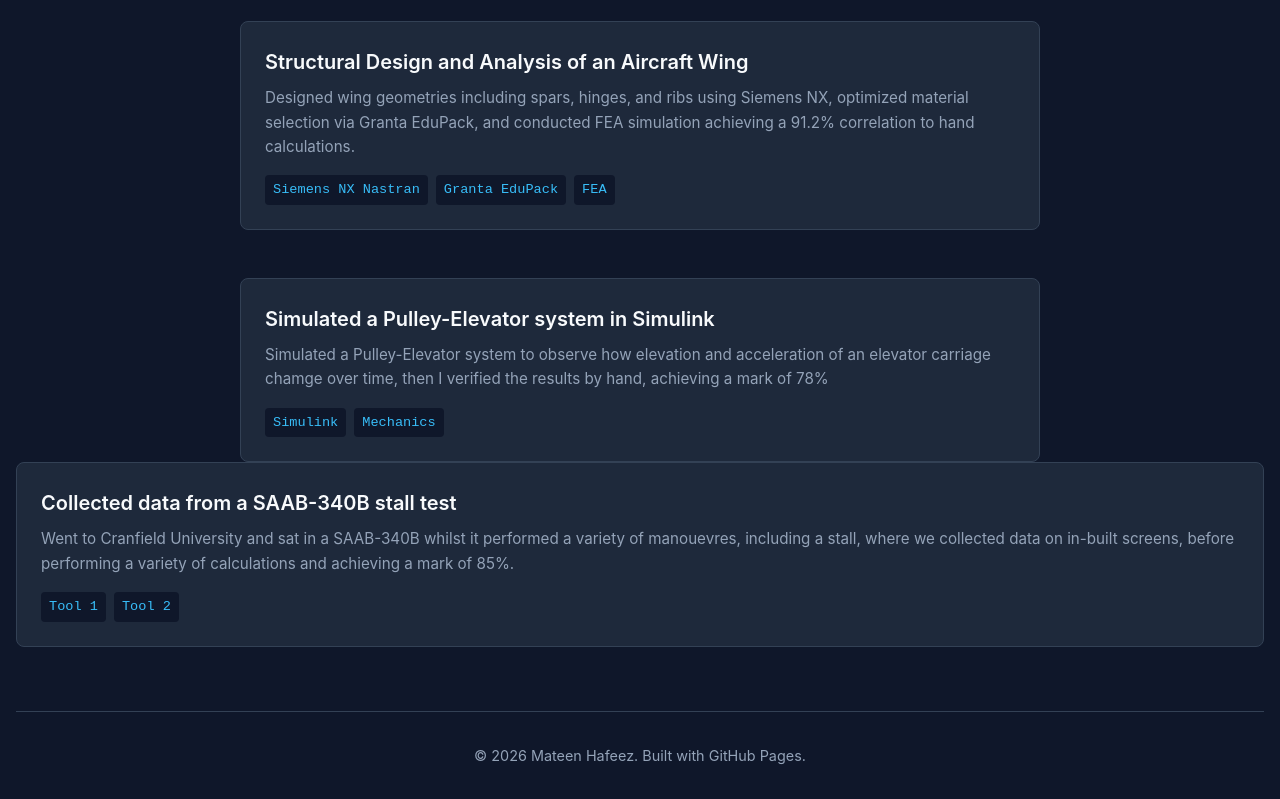
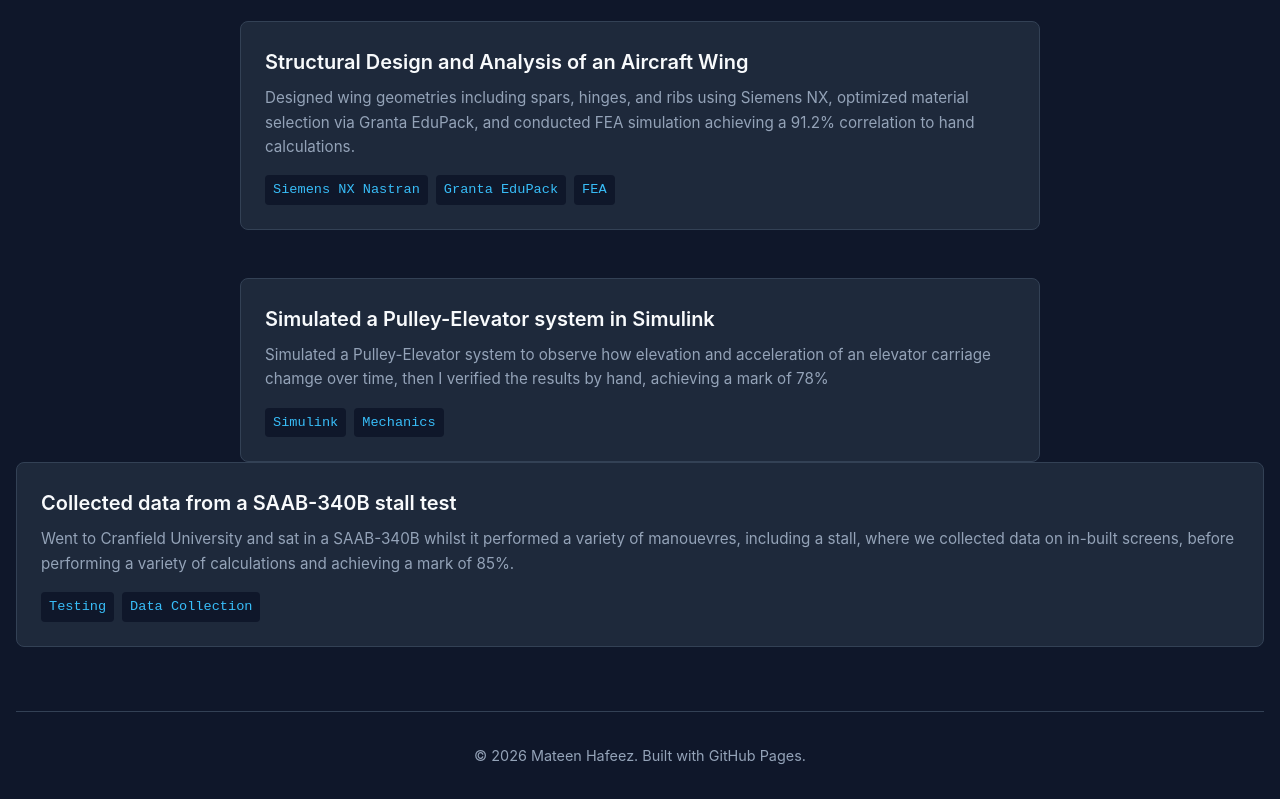
Before and after one commit to MateenHafeez/Portfolio, a plain HTML site: page index.html in a window 1280 px wide. Shown: the part 1055-1854 px from the top of the page. Drawn offline with Linux system fonts and the light colour scheme.

Commit message:
Update tech stack tags in project card

```diff
--- a/index.html
+++ b/index.html
@@ -212,8 +212,8 @@
                     <div class="project-title">Collected data from a SAAB-340B stall test</div>
                     <p class="project-desc">Went to Cranfield University and sat in a SAAB-340B whilst it performed a variety of manouevres, including a stall, where we collected data on in-built screens, before performing a variety of calculations and achieving a mark of 85%.</p>
                     <div class="tech-stack">
-                        <span class="tech-tag">Tool 1</span>
-                        <span class="tech-tag">Tool 2</span>
+                        <span class="tech-tag">Testing</span>
+                        <span class="tech-tag">Data Collection</span>
                     </div>
                 </div>
                 </div>
```
